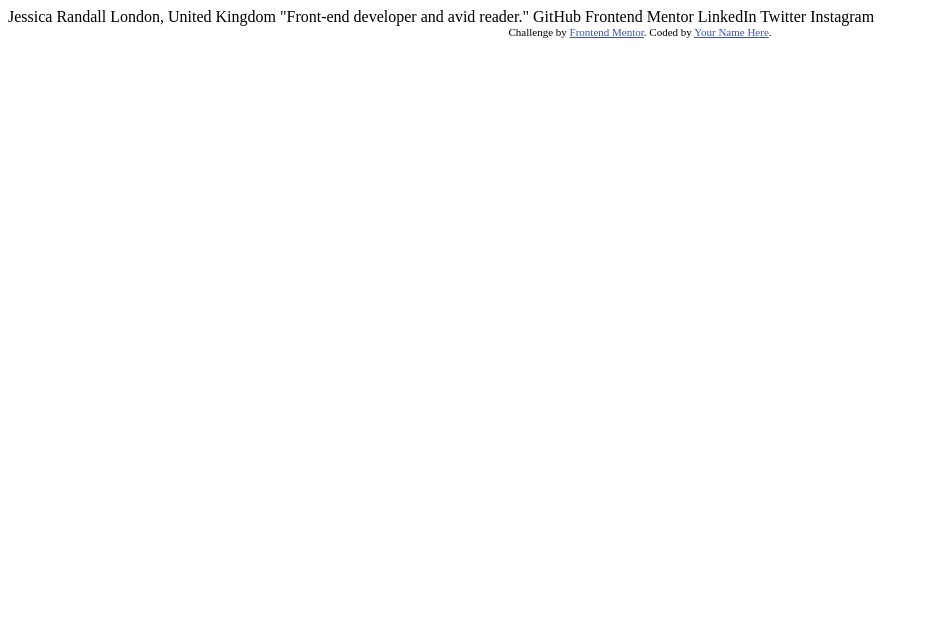
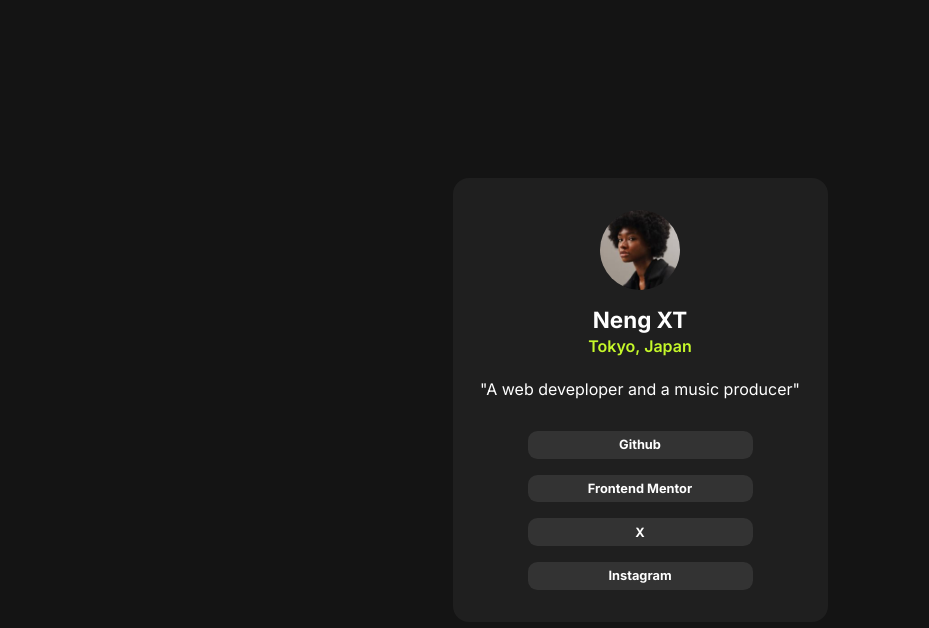
Before and after one commit to NENGXT/FrontendProject, a plain HTML site: page social-links-profile-main/index.html in a window 1280 px wide. Shown: the whole page, without its empty margins (0-929 px from the left). Drawn offline with Linux system fonts and the light colour scheme.

Commit message:
框架完成

```diff
--- a/social-links-profile-main/index.html
+++ b/social-links-profile-main/index.html
@@ -1,34 +1,42 @@
 <!DOCTYPE html>
 <html lang="en">
     <head>
-  <meta charset="UTF-8">
-  <meta name="viewport" content="width=device-width, initial-scale=1.0"> <!-- displays site properly based on user's device -->
-
-  <link rel="icon" type="image/png" sizes="32x32" href="./assets/images/favicon-32x32.png">
+        <meta charset="UTF-8" />
+        <meta name="viewport" content="width=device-width, initial-scale=1.0" />
+        <!-- displays site properly based on user's device -->
+        <link rel="stylesheet" href="./style.css" />
+        <link
+            rel="icon"
+            type="image/png"
+            sizes="32x32"
+            href="./assets/images/favicon-32x32.png" />
 
         <title>Frontend Mentor | Social links profile</title>
-
-  <!-- Feel free to remove these styles or customise in your own stylesheet 👍 -->
-  <style>
-    .attribution { font-size: 11px; text-align: center; }
-    .attribution a { color: hsl(228, 45%, 44%); }
-  </style>
     </head>
     <body>
+        <main class="card-box">
+            <figure class="profile">
+                <a class="profile-link" href="#">
+                    <img
+                        class="profile-img"
+                        src="./assets/images/avatar-jessica.jpeg"
+                        alt="githubusercontent" />
+                </a>
+                <h1 class="profile-name">Neng XT</h1>
+                <p class="address">Tokyo, Japan</p>
+                <p class="about-me">"A web deveploper and a music producer"</p>
+            </figure>
 
-  Jessica Randall
-  London, United Kingdom
-  "Front-end developer and avid reader."
-
-  GitHub
+            <div class="social-link">
+                <a class="social-link-btn" href="#" target="_blank">Github</a>
+                <a class="social-link-btn" href="#" target="_blank">
                     Frontend Mentor
-  LinkedIn
-  Twitter
+                </a>
+                <a class="social-link-btn" href="#" target="_blank">X</a>
+                <a class="social-link-btn" href="#" target="_blank">
                     Instagram
-
-  <div class="attribution">
-    Challenge by <a href="https://www.frontendmentor.io?ref=challenge" target="_blank">Frontend Mentor</a>.
-    Coded by <a href="#">Your Name Here</a>.
+                </a>
             </div>
+        </main>
     </body>
 </html>
--- /dev/null
+++ b/social-links-profile-main/style.css
@@ -0,0 +1,96 @@
+@import url("https://fonts.googleapis.com/css2?family=Inter:ital,opsz,wght@0,14..32,100..900;1,14..32,100..900&display=swap");
+
+* {
+    margin: 0;
+    padding: 0;
+    box-sizing: border-box;
+}
+
+body {
+    font-size: 14px;
+    color: hsl(0, 0%, 100%);
+    font-family: "Inter", sans-serif;
+    font-optical-sizing: auto;
+    background-color: hsl(0, 0%, 8%);
+    height: 100vh;
+
+    display: flex;
+}
+
+.card-box {
+    width: 375px;
+    background-color: hsl(0, 0%, 12%);
+    border-radius: 1rem;
+    margin: auto;
+}
+
+/* figcaption */
+.profile {
+    display: flex;
+    flex-direction: column;
+    align-items: center;
+    padding: 2rem 1rem;
+}
+
+.profile-link:link {
+    width: 80px;
+    height: 80px;
+    margin-bottom: 1rem;
+}
+
+.profile-img {
+    width: 80px;
+    height: 80px;
+    border-radius: 50%;
+}
+
+.profile-name {
+    font-size: 1.4rem;
+    margin-bottom: 0.2rem;
+}
+
+.address {
+    font-size: 1rem;
+    font-weight: 600;
+    color: hsl(75, 94%, 57%);
+}
+
+.about-me {
+    font-size: 1rem;
+    text-align: center;
+    margin-top: 1.4rem;
+}
+
+/* Social Link */
+
+.social-link {
+    display: flex;
+    flex-direction: column;
+    align-items: center;
+    gap: 1rem;
+}
+
+.social-link-btn:link,
+.social-link-btn:visited {
+    color: white;
+    background-color: hsl(0, 0%, 20%);
+    width: 60%;
+    border-radius: 0.6rem;
+    padding: 0.4rem 0;
+
+    text-align: center;
+    text-decoration: none;
+    font-size: 0.8rem;
+    font-weight: 700;
+
+    transition: all 0.3s ease-in-out;
+}
+
+.social-link-btn:last-child {
+    margin-bottom: 2rem;
+}
+
+.social-link-btn:hover {
+    color: hsl(75, 94%, 57%);
+    background-color: hsl(0, 0%, 10%);
+}
```
Lines whose indentation alone changed are shown as unchanged.
